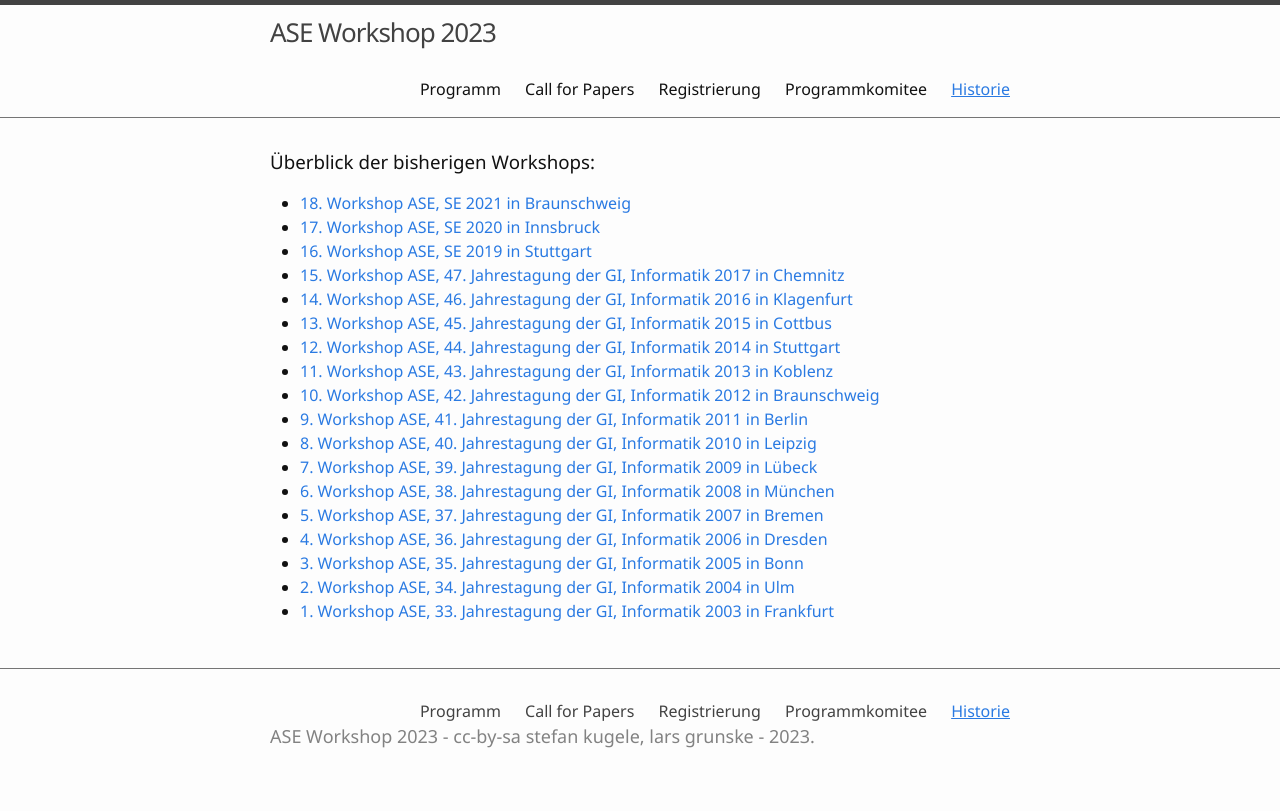
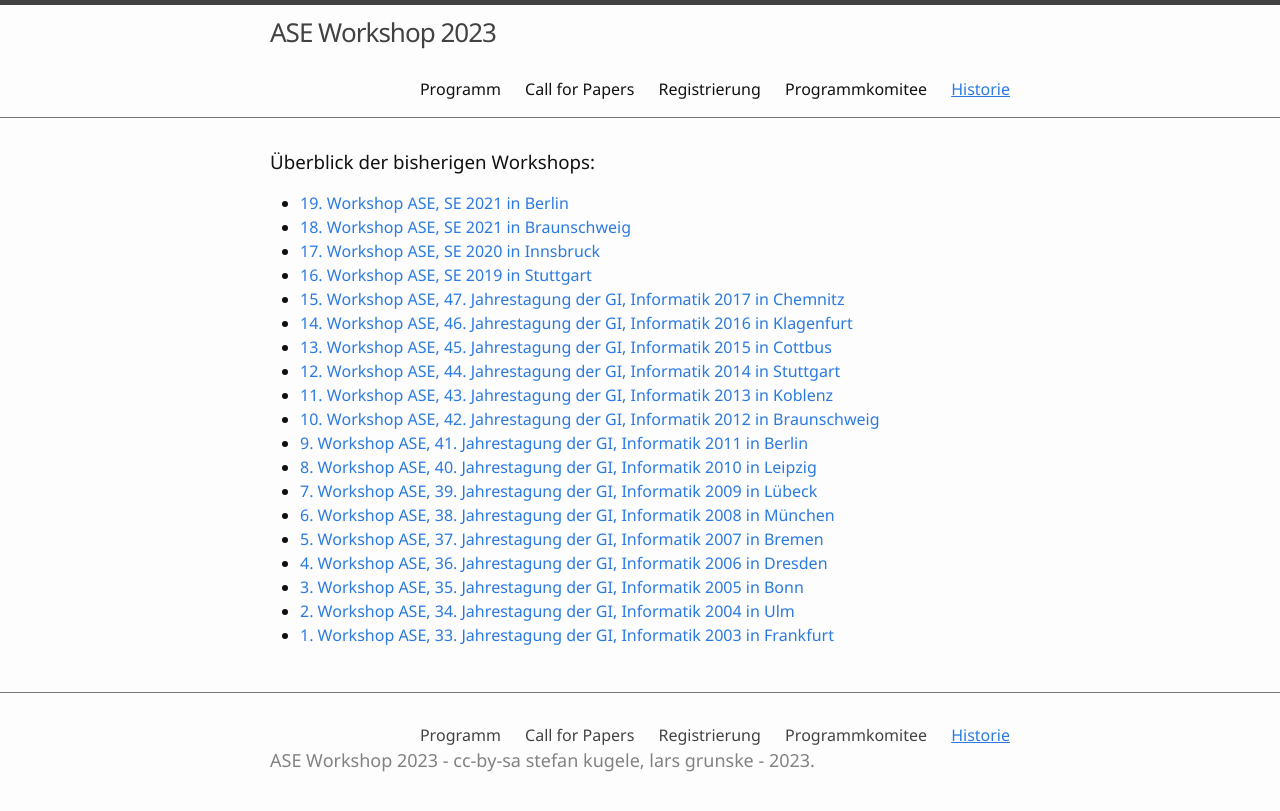
Before and after one commit to ASE-Workshop/2023, a Jekyll site: the page built from 3-historie.md, in a window 1280 px wide. Shown: the top 811 px of the page. Built offline with Jekyll 4.4.1, drawn with Linux system fonts in a browser that asks for light colours.

Commit message:
Update 3-historie.md

```diff
--- a/3-historie.md
+++ b/3-historie.md
@@ -4,6 +4,8 @@ nav: true
 ---
 
 ### Überblick der bisherigen Workshops:
+
+- [19. Workshop ASE, SE 2021 in Berlin](https://ase-workshop.github.io/2022/)
 - [18. Workshop ASE, SE 2021 in Braunschweig](https://ase-workshop.github.io/2021/)
 - [17. Workshop ASE, SE 2020 in Innsbruck](https://sites.google.com/view/ase2020/home)
 - [16. Workshop ASE, SE 2019 in Stuttgart](https://www.informatik.tu-cottbus.de/~helke/ase2019/#history)
```
